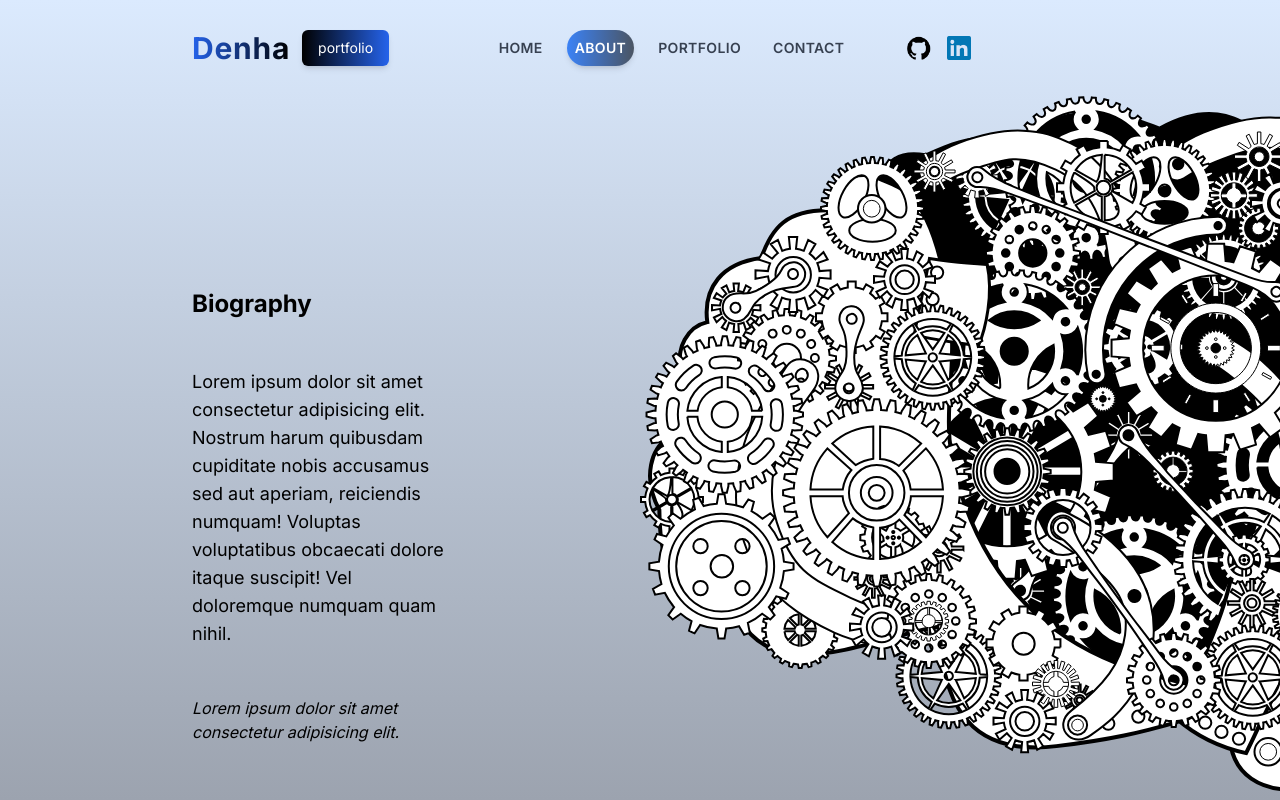
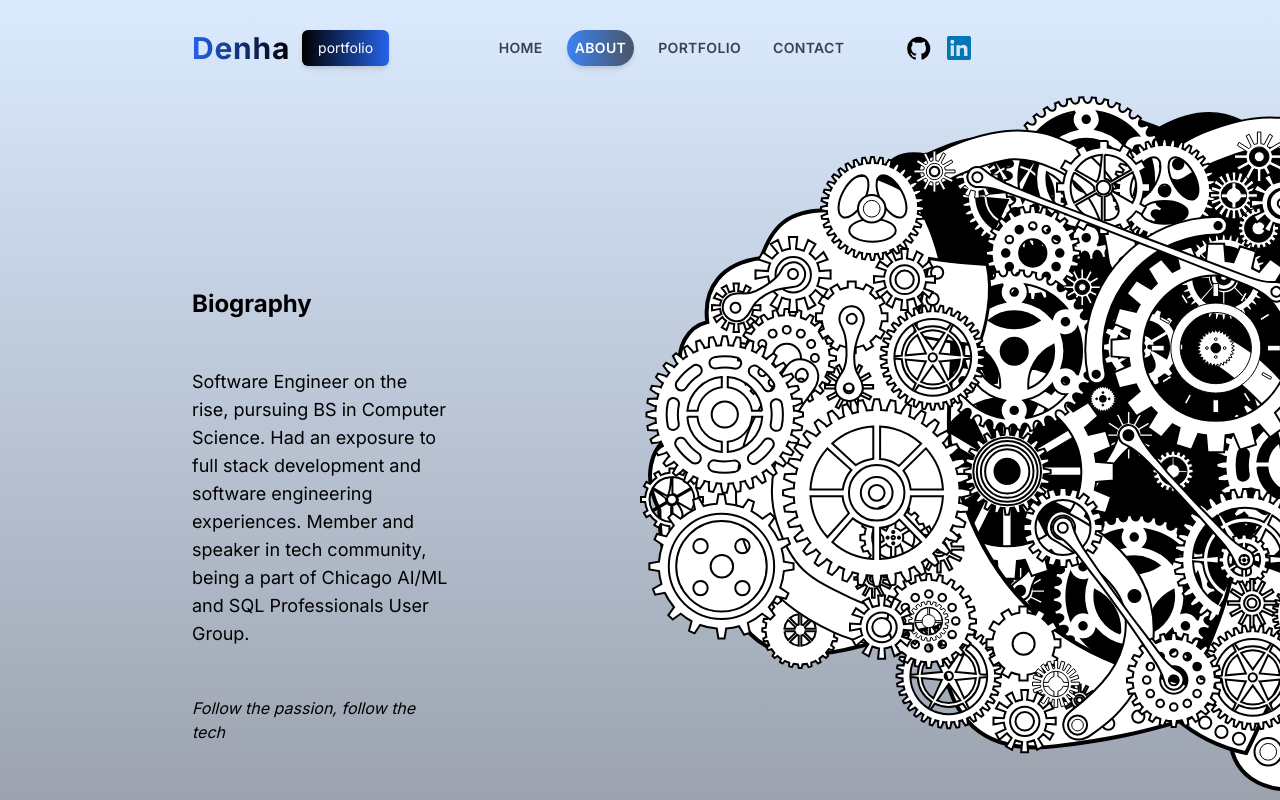
Before and after one commit to danildenha/website-portfolio, a Next.js app: page /about in a window 1280 px wide. Built offline with nearby package versions, Linux system fonts and the light colour scheme.

Commit message:
little changes

```diff
--- a/src/app/about/page.jsx
+++ b/src/app/about/page.jsx
@@ -7,7 +7,8 @@ import ScrollIcon from "./scrollIcon.jsx";
 import Brain from "../components/brain"
 
 const AboutPage = () => {
-  const skills = ["C++", "C", "Python", "JavaScript", "Swift", "HTML/CSS", "Bash", "SQL", "Nodejs"]
+  const skills = ["C++", "C", "Python", "Java", "JavaScript", "Swift", "Linux", "SQL", "Nodejs", "Nextjs", "Tailiwnd CSS", "Git/GitHub", "AI/ML",
+"Math","Data Structures and Algorithms", "OOP", "Functional Programming", "REST API"]
   const experienceData = [
     {
       title: "Software Engineering Internship",
@@ -62,14 +63,11 @@ const AboutPage = () => {
             <h1 className="font-bold text-2xl">Biography</h1>
             {/* BIOGRAPHY DESC */}
             <p className="text-lg">
-              Lorem ipsum dolor sit amet consectetur adipisicing elit. Nostrum
-              harum quibusdam cupiditate nobis accusamus sed aut aperiam,
-              reiciendis numquam! Voluptas voluptatibus obcaecati dolore itaque
-              suscipit! Vel doloremque numquam quam nihil.
+            Software Engineer on the rise, pursuing BS in Computer Science. Had an exposure to full stack development and software engineering experiences. Member and speaker in tech community, being a part of Chicago AI/ML and SQL Professionals User Group.
             </p>
             {/* BIOGRAPHY QUOTE */}
             <span className="italic">
-              Lorem ipsum dolor sit amet consectetur adipisicing elit.
+              Follow the passion, follow the tech
             </span>
             {/* BIOGRAPHY SCROLL SVG */}
             <ScrollIcon />
--- a/src/app/portfolio/page.jsx
+++ b/src/app/portfolio/page.jsx
@@ -62,7 +62,7 @@ const PortfolioPage = () => {
     >
       <div className="h-[600vh] relative" ref={ref}>
         <div className="w-screen h-[calc(100vh-6rem)] flex items-center justify-center text-8xl text-center">
-          My Works
+          My Projects
         </div>
         <div className="sticky top-0 flex h-screen gap-4 items-center overflow-hidden">
           <motion.div style={{ x }} className="flex">
```
